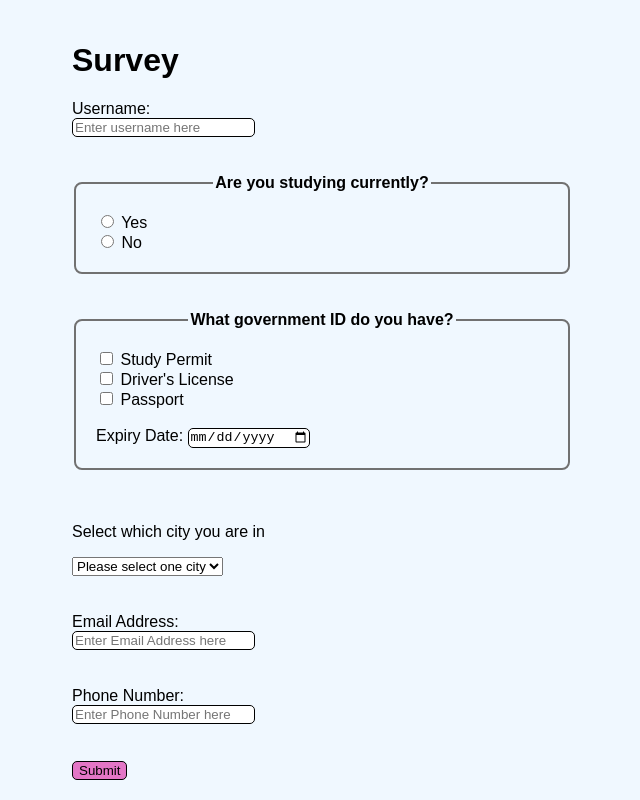
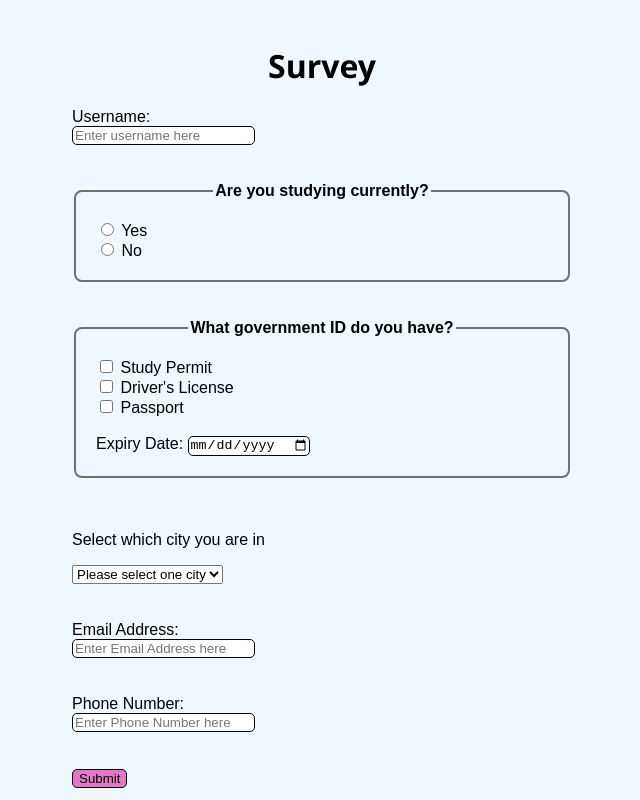
Before and after one commit to ridhamsood-rrc/Survey-Form, a plain HTML site: page index.html in a window 1280 px wide. Shown: the whole page, without its empty margins (318-958 px from the left). Drawn offline with Linux system fonts and the light colour scheme.

Commit message:
feat: Added new styling to the header.

```diff
--- a/style.css
+++ b/style.css
@@ -10,6 +10,12 @@ body {
 
 #survey {
     width: 500px;
+    padding-top: 10px;
+}
+
+h1 {
+    text-align: center;
+    font-family:'Segoe UI', Tahoma, Geneva, Verdana, sans-serif;
 }
 
 fieldset {
```
